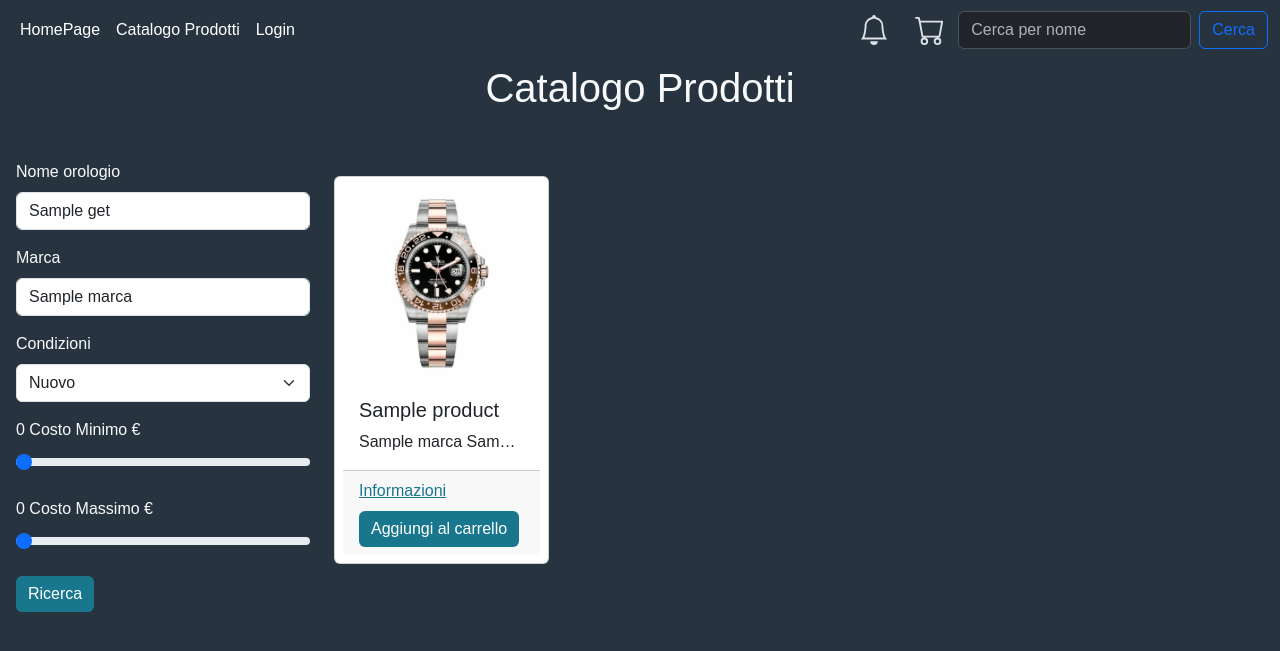
After one commit to GiammaBigFishEngineer/EcommerceWeb2024, a PHP site: template Ecommerce/templates/customers/product_catalogue.html.twig in a window 1280 px wide. The commit adds this page. Shown: the top 651 px of the page. Run offline with PHP 8.4, Linux system fonts and the light colour scheme; the template is opened without the code that fills it: most values are stand-ins (such as "Sample title", 1, 10 or a date in 2020); some libraries are stand-ins or nearby versions; some web fonts are replaced.

Commit message:
added catalogo prodotti and fixed navbar

```diff
--- a/Ecommerce/index.php
+++ b/Ecommerce/index.php
@@ -30,6 +30,10 @@ class Dispatcher
             case "/":
                 UserController::renderNotifiche();
                 ProductCustomerController::allProducts();
+                break;
+
+            case "/catalogo_prodotti":
+                ProductCustomerController::renderFilteredProducts();
                 break;
 
             case "/prodotto":
--- a/Ecommerce/templates/common.html.twig
+++ b/Ecommerce/templates/common.html.twig
@@ -26,7 +26,7 @@
                 <a class="nav-link active" aria-current="page" href="/">HomePage</a>
               </li>
               <li class="nav-item">
-                <a class="nav-link active" aria-current="page" href="#">Catalogo Prodotti</a>
+                <a class="nav-link active" aria-current="page" href="/catalogo_prodotti">Catalogo Prodotti</a>
               </li>
               <li class="nav-item">
                 {% if isLogged %}
@@ -66,7 +66,7 @@
                     <path d="M0 1.5A.5.5 0 0 1 .5 1H2a.5.5 0 0 1 .485.379L2.89 3H14.5a.5.5 0 0 1 .491.592l-1.5 8A.5.5 0 0 1 13 12H4a.5.5 0 0 1-.491-.408L2.01 3.607 1.61 2H.5a.5.5 0 0 1-.5-.5M3.102 4l1.313 7h8.17l1.313-7zM5 12a2 2 0 1 0 0 4 2 2 0 0 0 0-4m7 0a2 2 0 1 0 0 4 2 2 0 0 0 0-4m-7 1a1 1 0 1 1 0 2 1 1 0 0 1 0-2m7 0a1 1 0 1 1 0 2 1 1 0 0 1 0-2"/>
                 </svg>
             </a>
-            <form class="d-flex mx-auto" role="search" method="GET">
+            <form class="d-flex mx-auto mb-0" role="search" method="GET">
                 <input class="form-control me-2" type="search" name="search" placeholder="Cerca per nome" aria-label="Search">
                 <button class="btn btn-outline-primary" type="submit">Cerca</button>
             </form>
--- /dev/null
+++ b/Ecommerce/templates/customers/product_catalogue.html.twig
@@ -0,0 +1,111 @@
+{% extends 'common.html.twig' %}
+
+{% block content %}
+<h1 class="text-center mt-1">Catalogo Prodotti</h1>
+<div class="px-3 mt-5 row pb-4">
+    <!--START filter section-->
+    <section class="filters col-3">
+        <form method="GET">
+            <div class="mb-3">
+                <label for="name" class="form-label">Nome orologio</label>
+                <input type="text" class="form-control" id="name" name="name" value="{{GET.name}}" placeholder="RB 2-504"/>
+            </div>
+            <div class="mb-3">
+                <label for="marca" class="form-label">Marca</label>
+                <input type="text" class="form-control" id="marca" name="marca" value="{{GET.marca}}" placeholder="Rolex Daytona"/>
+            </div>
+            <div class="mb-3">
+                <label for="condizioni" class="form-label">Condizioni</label>
+                <select class="form-select" id="condizioni" name="condizioni">
+                    <option value="Nuovo">Nuovo</option>
+                    <option value="Usato - come nuovo">Usato - come nuovo</option>
+                    <option value="Usato - condizioni discrete">Usato - condizioni discrete</option>
+                    <option value="Usato - condizioni pessime">Usato - condizioni pessime</option>
+                  </select>
+            </div>
+            <div class="mb-3">
+                <span id="unitCostValueMin">2.5</span>
+                <label for="unitCostMin" class="form-label">Costo Minimo €</label>
+                <input type="range" class="form-range" min="0" max="100000" step="10" value="0" name="unitCostMin" id="unitCostMin"/>
+            </div>
+            <div class="mb-3">
+                <span id="unitCostValueMax">2.5</span>
+                <label for="unitCostMax" class="form-label">Costo Massimo €</label>
+                <input type="range" class="form-range" min="0" max="100000" value="0" step="10" name="unitCostMax" id="unitCostMax"/>
+            </div>
+            <button class="btn btn-primary" type="submit"> Ricerca </button>
+        </form>
+    </section>
+    <!--END filter section-->
+
+    <!--START cards section-->
+    <section class="cards col-9">
+    <div class="row">
+      {% if not_found_message %}
+      <div class="alert alert-danger alert-dismissible w-50 mt-3" role="alert">
+        <div>Nessun risultato trovato</div>
+        <button type="button" class="btn-close" data-bs-dismiss="alert" aria-label="Close"></button>
+      </div>
+      {% endif %}
+      <!--Start success di conferma aggiunta al carrello-->
+      <div class="modal fade" id="successAddedToCartModal" data-bs-backdrop="static" data-bs-keyboard="false" tabindex="-1" aria-labelledby="staticBackdropLabel" aria-hidden="true">
+        <div class="modal-dialog">
+          <div class="modal-content">
+            <div class="modal-header bg-success">
+              <h1 class="modal-title fs-5" id="staticBackdropLabel">articolo aggiunto al carrello</h1>
+              <button type="button" class="btn-close" data-bs-dismiss="modal" aria-label="Close"></button>
+            </div>
+          </div>
+        </div>
+      </div>
+      <!--End success di conferma aggiunta al carrello-->
+      {% for product in products %}
+        <div class="col-md-3">
+          <div class="card mt-3 p-2">
+            <img src="{{ asset('images/img-card-example.png') }}" class="card-img-top" alt="...">
+            <div class="card-body">
+              <h5 class="card-title">{{product.name}}</h5>
+              <p class="card-text text-truncate">{{product.marca}} {{product.descrizione}}</p>
+            </div>
+            <div class="card-footer">
+              <a href="/prodotto?id={{product.id}}" class="card-link text-primary">Informazioni</a>
+              <a id="successAddedToCart" class="btn btn-primary mt-2" onclick="addProductToCart({{product.id}},'{{product.name}}',{{product.unitCost}},1,'{{product.imgPath1}}')" data-bs-toggle="modal" data-bs-target="#successAddedToCartModal">Aggiungi al carrello</a>
+            </div>
+          </div>
+        <!--End success di conferma aggiunta al carrello-->
+        </div>
+      {% endfor %}
+        <!-- Altre card qui -->
+      </div>
+    </section>
+    <!--END cards section -->
+</div>
+
+<script src="{{ asset('js/productDetail.js') }}" type="module"></script>
+<script>
+    // Script per mostrare il costo selezionato Mininimo
+    const unitCostMin = document.getElementById('unitCostMin');
+    const unitCostValueMin = document.getElementById('unitCostValueMin');
+
+    // Imposta il valore iniziale
+    unitCostValueMin.textContent = unitCostMin.value;
+
+    // Aggiorna il valore al cambiamento dello slider
+    unitCostMin.addEventListener('input', () => {
+        unitCostValueMin.textContent = unitCostMin.value;
+    });
+
+    // Script per mostrare il costo selezionato Massimo
+    const unitCostMax = document.getElementById('unitCostMax');
+    const unitCostValueMax = document.getElementById('unitCostValueMax');
+
+    // Imposta il valore iniziale
+    unitCostValueMax.textContent = unitCostMax.value;
+
+    // Aggiorna il valore al cambiamento dello slider
+    unitCostMax.addEventListener('input', () => {
+        unitCostValueMax.textContent = unitCostMax.value;
+    });
+</script>
+
+{% endblock content %}
--- a/Ecommerce/templates/customers/products_customer.html.twig
+++ b/Ecommerce/templates/customers/products_customer.html.twig
@@ -30,7 +30,7 @@
               Scoprite un universo di precisione, design e prestigio, pensato per chi apprezza il valore del tempo.
               Visitateci per vivere un’esperienza unica e trovare il vostro prossimo capolavoro.
               Eterna Eleganza: il tempo, reso indimenticabile.</p>
-            <a class="btn btn-primary w-100 mx-auto" href="#" >Visita il nostro catalogo</a>
+            <a class="btn btn-primary w-100 mx-auto" href="/catalogo_prodotti" >Visita il nostro catalogo</a>
           </div>
         </div>
   </div>
--- a/Ecommerce/views/BaseView.php
+++ b/Ecommerce/views/BaseView.php
@@ -15,6 +15,8 @@ class BaseView
         $this->twig->addGlobal('isLogged', isLogged());
         if (isset($_SESSION) && isLogged()) $this->twig->addGlobal('session', $_SESSION);
 
+        $this->twig->addGlobal('GET', $_GET);
+
         // Registra la funzione "asset"
         $this->twig->addFunction(new \Twig\TwigFunction('asset', function ($path) {
             return '/templates/public/' . ltrim($path, '/');
```
Also changed, not shown: Ecommerce/controller/ProductCustomerController.php (+33 -0 lines), Ecommerce/models/BaseModel.php (+8 -0 lines), Ecommerce/models/ProductModel.php (+29 -0 lines), Ecommerce/views/ProductView.php (+11 -0 lines).
